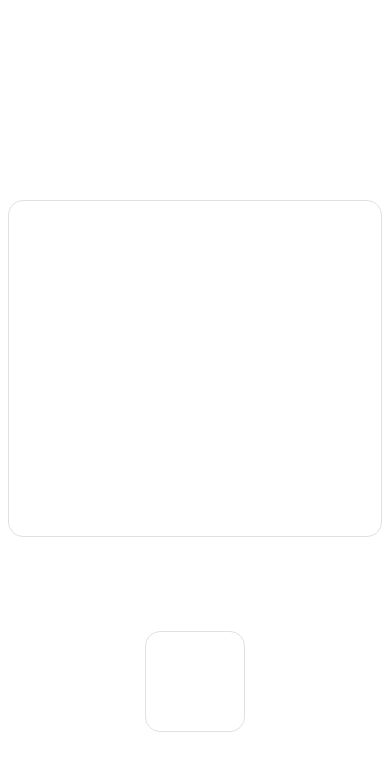
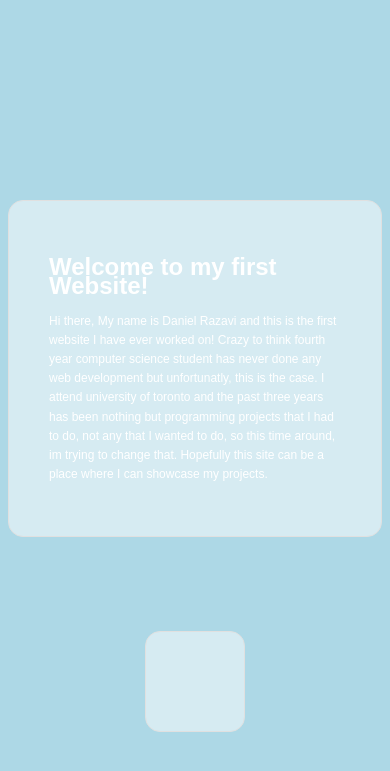
Before and after one commit to DanielRazavi/DanielRazavi.github.io, a PHP site: page / in a window 390 px wide. Shown: the top 771 px of the page. Run offline with PHP 8.4, Linux system fonts and the light colour scheme.

Commit message:
RWD Mission: Test Test
Are we working?

```diff
--- a/css/style.css
+++ b/css/style.css
@@ -90,3 +90,9 @@ img {
     background-color: #ffffff;
     box-shadow: 0 5px 35px 0px rgba(0,0,0,0.5);
 }
+
+@media only screen and (max-width: 768px) {
+    body {
+        background-color: lightblue;
+    }
+}
--- a/index.html
+++ b/index.html
@@ -26,7 +26,4 @@
 
 </body>
 
-
-
-
 </html>
```
